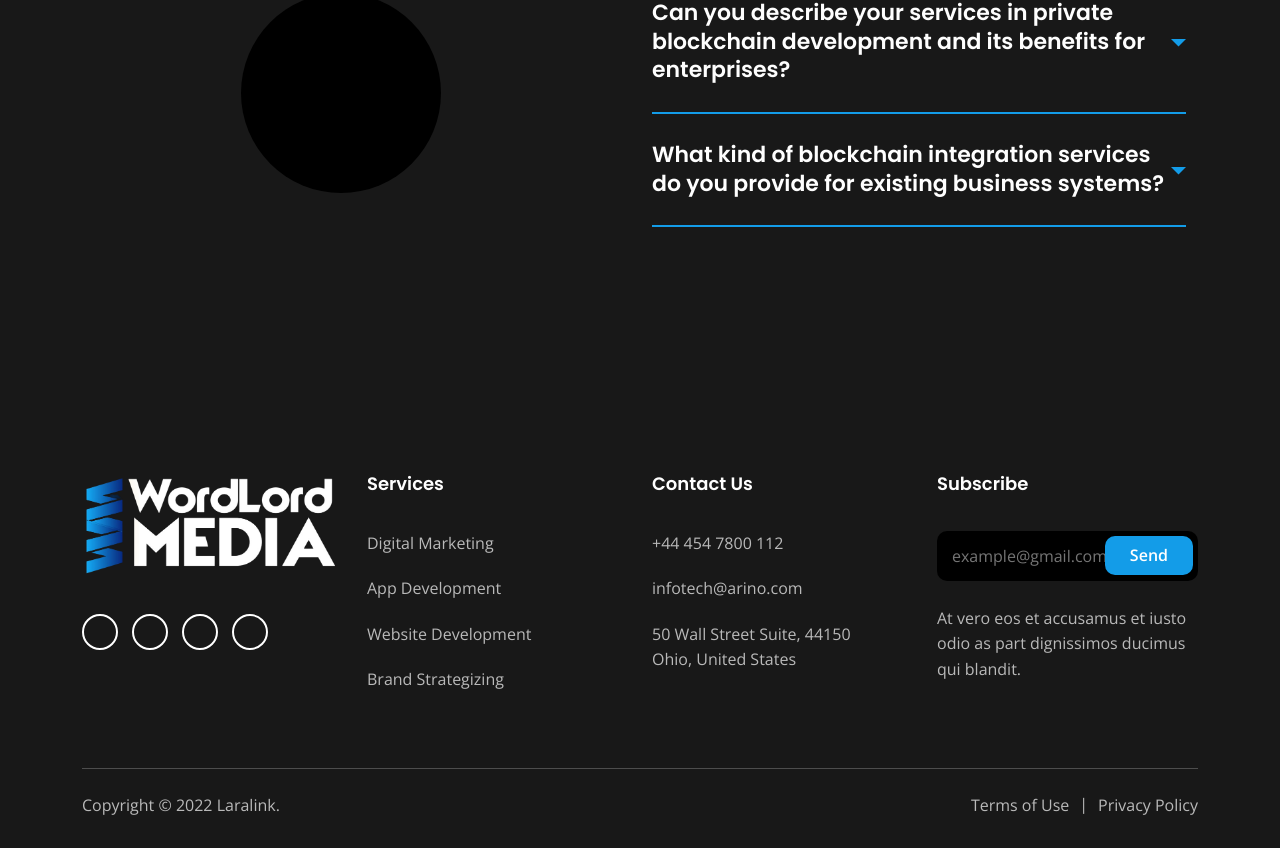
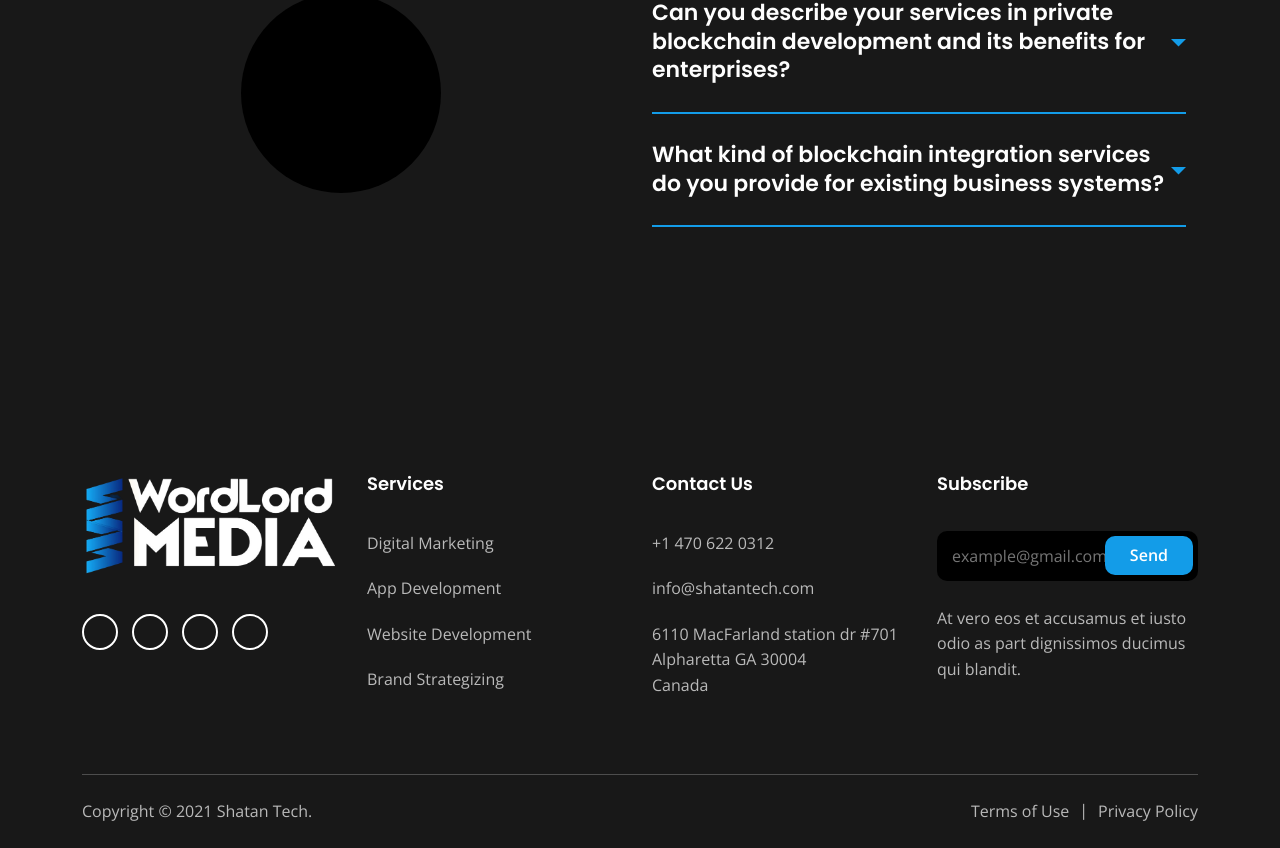
Before and after one commit to harshitchugh001/project1, a React (Create React App) app: page /service/blockchaindevelopment in a window 1280 px wide. Shown: the part 3768-4616 px from the top of the page. Built offline with nearby package versions, Linux system fonts and the light colour scheme; some icons are missing.

Commit message:
Info Changed

```diff
--- a/src/components/Footer/index.jsx
+++ b/src/components/Footer/index.jsx
@@ -78,7 +78,7 @@ export default function Footer({copyrightText, logoSrc, logoAlt, text}) {
       <Div className="container">
         <Div className="cs-bottom_footer">
           <Div className="cs-bottom_footer_left">
-            <Div className="cs-copyright">Copyright © 2022 Laralink.</Div>
+            <Div className="cs-copyright">Copyright © 2021 Shatan Tech.</Div>
           </Div>
           <Div className="cs-bottom_footer_right">
             <MenuWidget menuItems={copyrightLinks} variant=' cs-style2'/>
--- a/src/components/Pages/Home.jsx
+++ b/src/components/Pages/Home.jsx
@@ -68,7 +68,7 @@ export default function Home() {
     <>
       {/* Start Hero Section */}
       <Hero
-        title="Transform Your Online Presence,<br> Boost Your Sales"
+        title="Elevate Your Business,<br> with Shatan Tech"
         subtitle="We deliver best problem solving solution for our client and provide finest finishing product in present and upcoming future."
         // btnText="Get a Quote"
         // btnLink="/contact"
--- a/src/components/Widget/ContactInfoWidget.jsx
+++ b/src/components/Widget/ContactInfoWidget.jsx
@@ -8,15 +8,15 @@ export default function ContactInfoWidget({withIcon, title}) {
       <ul className="cs-menu_widget cs-style1 cs-mp0">
         <li>
           {withIcon?<span className='cs-accent_color'><Icon icon="material-symbols:add-call-rounded" /></span>:''}
-          +44 454 7800 112
+          +1 470 622 0312
         </li>
         <li>
           {withIcon?<span className='cs-accent_color'><Icon icon="mdi:envelope" /></span>:''}
-          infotech@arino.com
+          info@shatantech.com
         </li>
         <li>
           {withIcon?<span className='cs-accent_color'><Icon icon="mdi:map-marker" /></span>:''}
-          50 Wall Street Suite, 44150 <br/>Ohio, United States
+          6110 MacFarland station dr #701 Alpharetta GA 30004 <br/>Canada
         </li>
       </ul>
     </>
```
